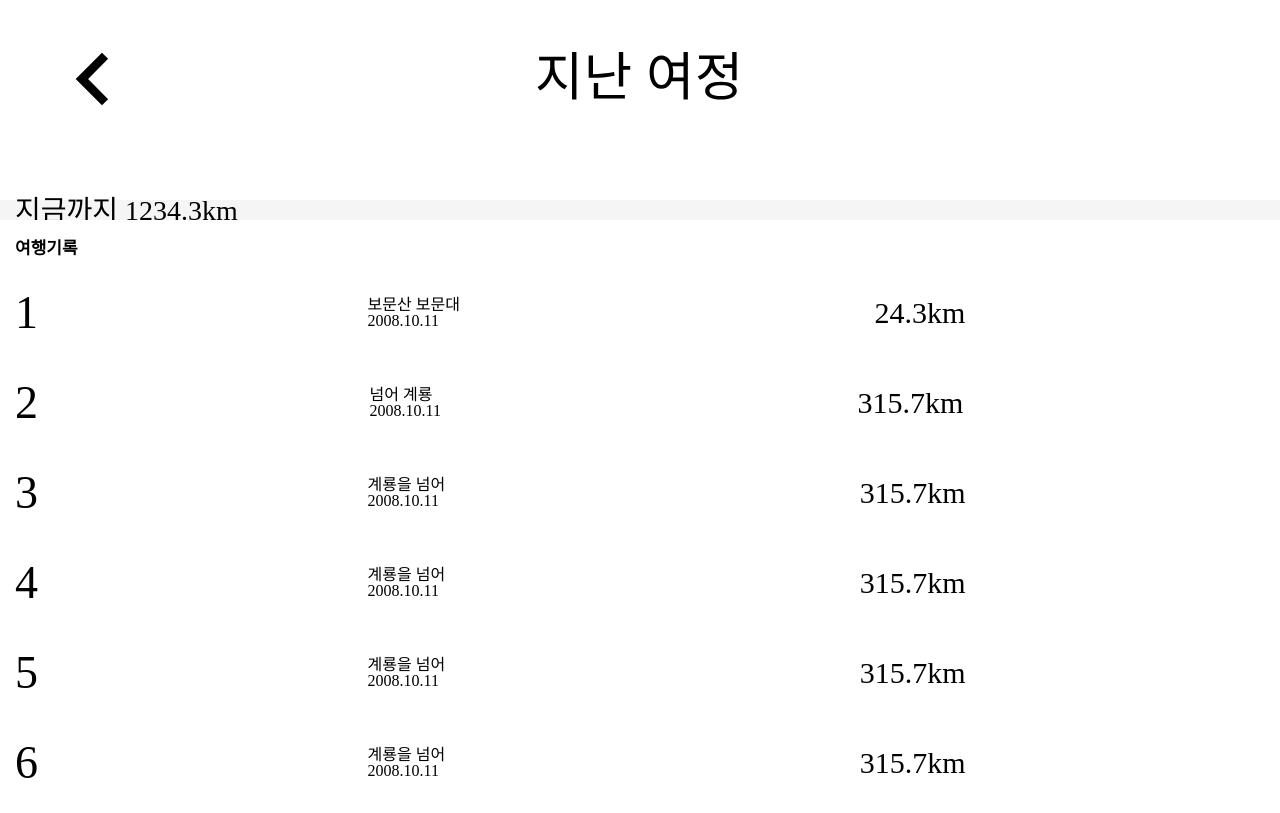
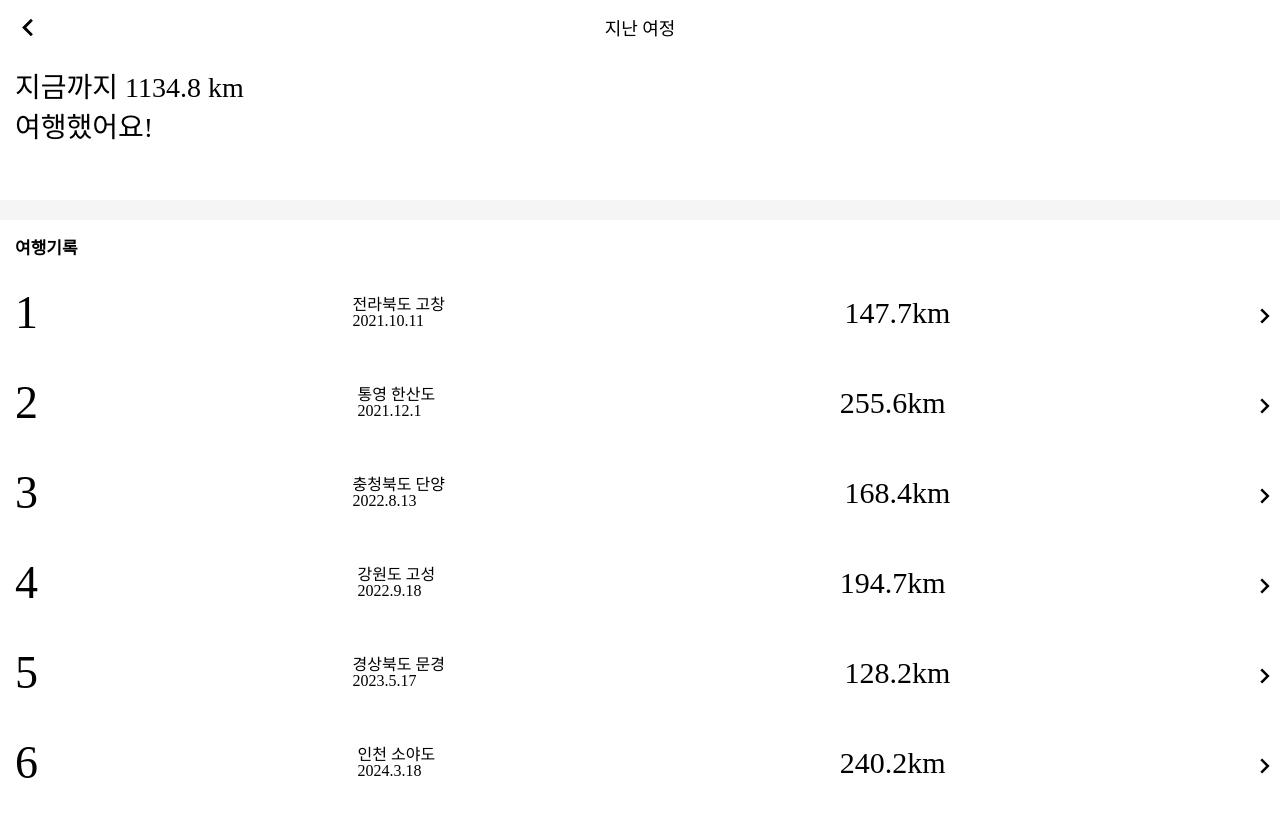
Before and after one commit to DSM-Hackathon-2024-team-5/justg0-frontend, a React (Vite) app: page /trip in a window 1280 px wide. Built offline with nearby package versions, Linux system fonts and the light colour scheme.

Commit message:
헤더 이미지 분리와 여행내용 수정

```diff
--- a/src/pages/trip.jsx
+++ b/src/pages/trip.jsx
@@ -9,9 +9,23 @@ const Body = styled.div`
 const Title = styled.div`
   background-color: white;
   height: 200px;
+  display: flex;
+  flex-direction: column;
+  position: relative;
 
   img {
-    width: 100vw;
+    height: 35px;
+    width: 35px;
+    position: absolute;
+    top: 10px;
+    left: 10px;
+  }
+
+  h3 {
+    font-size: 18px;
+    margin: 0;
+    margin-top: 20px;
+    text-align: center;
   }
 
   p {
@@ -20,7 +34,6 @@ const Title = styled.div`
     margin-top: 30px;
     line-height: 40px;
   }
-    ${({theme, $bolder}) => ($bolder === theme.font.headLine)};
 `;
 
 const TripRecord = styled.div`
@@ -66,14 +79,17 @@ const Record = styled.div`
     margin-left: 100px;
   }
 
-  #KM b{
+  #KM b {
     display: flex;
     justify-content: flex-start;
     float: left;
   }
 
   img {
-    /* 이미지 스타일이 여기에 추가될 수 있습니다 */
+    transform: rotate(180deg);
+    margin-top: 5px;
+    width: 30px;
+    height: 30px;
   }
 `;
 
@@ -89,10 +105,11 @@ function App() {
   return (
     <Body>
       <Title>
-        <img src="/images/Group15.svg" alt="title logo" />
-        <p $bolder>
+        <img src="/images/Group13.svg" alt="title logo" />
+        <h3><b>지난 여정</b></h3>
+        <p>
           <b>
-            지금까지 <span>1234.3km</span>
+            지금까지 <span>1134.8 km</span>
             <br />
             여행했어요!
           </b>
@@ -106,78 +123,78 @@ function App() {
           <h1>1</h1>
           <p>
             <b>
-            보문산 보문대
+              전라북도 고창
               <br />
-              <span>2008.10.11</span>
+              <span>2021.10.11</span>
             </b>
           </p>
-          <span id="KM">24.3km</span>
-          <img src="" alt="" />
+          <span id="KM">147.7km</span>
+          <img src="/images/Group13.svg"/>
         </Record>
 
         <Record>
           <h1>2</h1>
           <p>
             <b>
-            넘어 계룡
+              통영 한산도
               <br />
-              <span>2008.10.11</span>
+              <span>2021.12.1</span>
             </b>
           </p>
-          <span id="KM">315.7km</span>
-          <img src="" alt="" />
+          <span id="KM">255.6km</span>
+          <img src="/images/Group13.svg" />
         </Record>
 
         <Record>
           <h1>3</h1>
           <p>
             <b>
-            계룡을 넘어
+              충청북도 단양
               <br />
-              <span>2008.10.11</span>
+              <span>2022.8.13</span>
             </b>
           </p>
-          <span id="KM">315.7km</span>
-          <img src="" alt="" />
+          <span id="KM">168.4km</span>
+          <img src="/images/Group13.svg" />
         </Record>
 
         <Record>
           <h1>4</h1>
           <p>
             <b>
-            계룡을 넘어
+              강원도 고성
               <br />
-              <span>2008.10.11</span>
+              <span>2022.9.18</span>
             </b>
           </p>
-          <span id="KM">315.7km</span>
-          <img src="" alt="" />
+          <span id="KM">194.7km</span>
+          <img src="/images/Group13.svg" />
         </Record>
 
         <Record>
           <h1>5</h1>
           <p>
             <b>
-            계룡을 넘어
+              경상북도 문경
               <br />
-              <span>2008.10.11</span>
+              <span>2023.5.17</span>
             </b>
           </p>
-          <span id="KM">315.7km</span>
-          <img src="" alt="" />
+          <span id="KM">128.2km</span>
+          <img src="/images/Group13.svg" />
         </Record>
 
         <Record>
           <h1>6</h1>
           <p>
             <b>
-            계룡을 넘어
+              인천 소야도
               <br />
-              <span>2008.10.11</span>
+              <span>2024.3.18</span>
             </b>
           </p>
-          <span id="KM">315.7km</span>
-          <img src="" alt="" />
+          <span id="KM">240.2km</span>
+          <img src="/images/Group13.svg" />
         </Record>
       </TripRecord>
     </Body>
```
